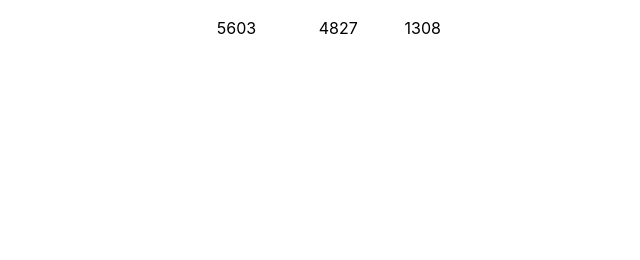
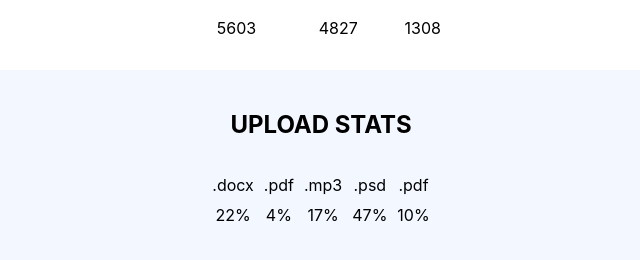
Before and after one commit to DenysTkachov/goit-react-hw-01-components, a React (Create React App) app: page / in a window 1280 px wide. Shown: the part 462-722 px from the top of the page, without its empty margins (319-959 px from the left). Built offline with nearby package versions, Linux system fonts and the light colour scheme.

Commit message:
Statistics

```diff
--- a/src/components/App.jsx
+++ b/src/components/App.jsx
@@ -1,5 +1,8 @@
 import { Profile } from './Profile';
 import user from '../user.json';
+import { Statistics } from './Statistics';
+import data from "../data.json";
+
 
 export const App = () => {
   return (
@@ -12,6 +15,8 @@
         avatar={user.avatar}
         stats={user.stats}
       />
+      <Statistics title="Upload stats" stats={data} />
+      {/* <Statistics stats={data} /> */}
     </div>
   );
 };
--- /dev/null
+++ b/src/components/Statistics.js
@@ -0,0 +1,54 @@
+import styled from 'styled-components';
+
+const StatisticSection = styled.section`
+  background-color: #f3f7ff;
+  padding: 20px;
+  display: flex;
+  flex-direction: column;
+  align-items: center;
+  text-align: center;
+`;
+
+const Title = styled.h2`
+  text-transform: uppercase;
+  text-align: center;
+`;
+
+const StatList = styled.ul`
+  display: flex;
+  flex-direction: row;
+  list-style: none;
+  padding: 0;
+  align-items: center;
+  gap: 10px;
+`;
+
+const StatItem = styled.li`
+  display: flex;
+  flex-direction: column;
+  align-items: center;
+  margin-bottom: 10px;
+  gap: 10px;
+`;
+
+const Label = styled.span`
+  display: flex;
+`;
+
+const Percentage = styled.span``;
+
+export const Statistics = ({ title, stats }) => {
+  return (
+    <StatisticSection>
+      {title && <Title>{title}</Title>}
+      <StatList>
+        {stats.map(stat => (
+          <StatItem key={stat.id}>
+            <Label>{stat.label}</Label>
+            <Percentage>{stat.percentage}%</Percentage>
+          </StatItem>
+        ))}
+      </StatList>
+    </StatisticSection>
+  );
+};
--- /dev/null
+++ b/src/data.json
@@ -0,0 +1,7 @@
+[
+  { "id": "id-1", "label": ".docx", "percentage": 22 },
+  { "id": "id-2", "label": ".pdf", "percentage": 4 },
+  { "id": "id-3", "label": ".mp3", "percentage": 17 },
+  { "id": "id-4", "label": ".psd", "percentage": 47 },
+  { "id": "id-5", "label": ".pdf", "percentage": 10 }
+]
```
